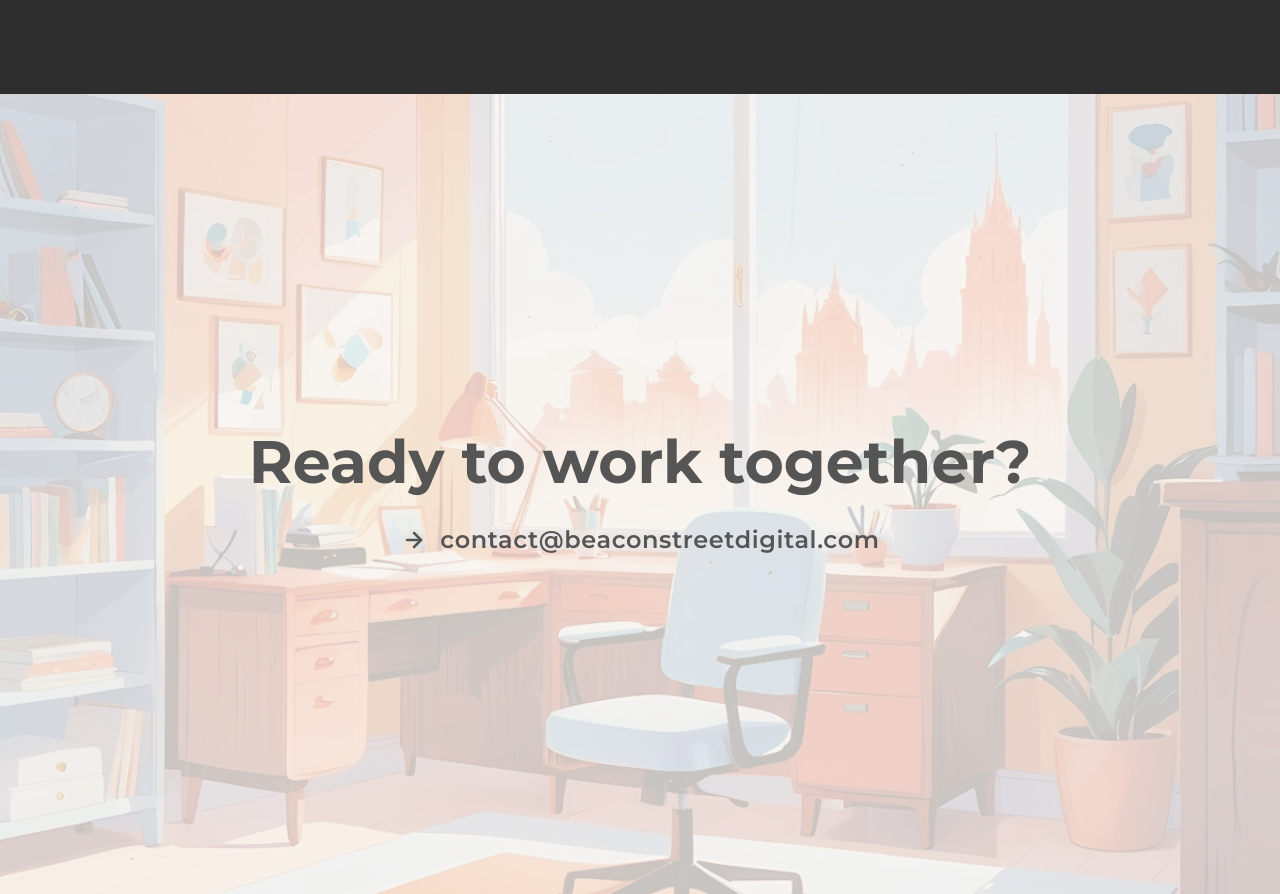
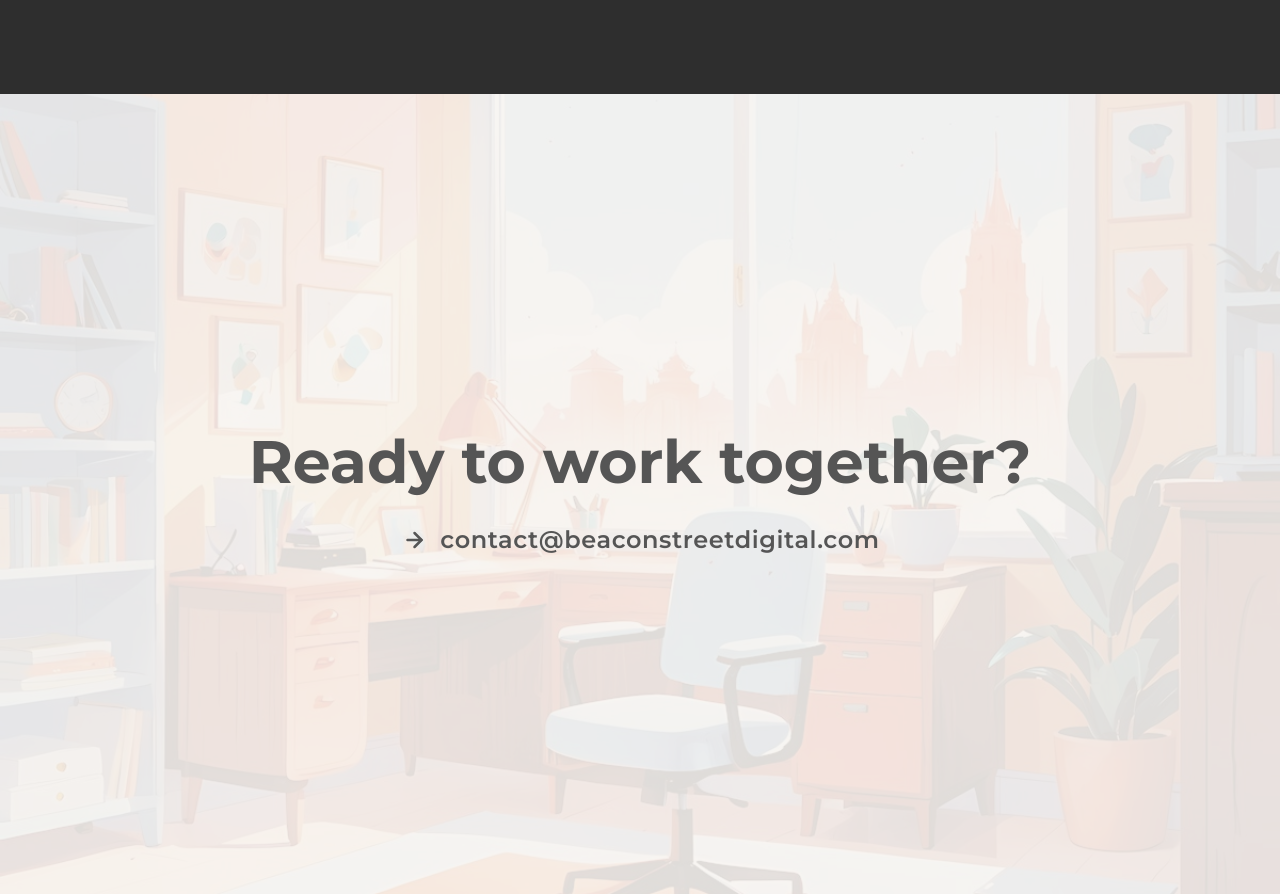
Before and after one commit to beaconstreet/BeaconStreetDigital.com, a Next.js app: page / in a window 1280 px wide. Shown: the part 2018-2912 px from the top of the page. Built offline with nearby package versions, Linux system fonts and the light colour scheme; a web font is replaced by a local one.

Commit message:
fixing deployment errors

```diff
--- a/src/components/sections/Contact.tsx
+++ b/src/components/sections/Contact.tsx
@@ -6,28 +6,24 @@ import { useInView } from "react-intersection-observer";
 import Image from "next/image";
 
 export default function Contact() {
-  // Changed threshold to be more strict about when we consider it "in view"
+  // Reduce the threshold to ensure content appears more readily
   const [ref, inView] = useInView({
     triggerOnce: false,
-    threshold: 0.5, // Increased threshold so it triggers when more of the section is visible
-    rootMargin: "-100px", // Only trigger when fully in viewport
+    threshold: 0.1, // Reduced from 0.5 to 0.1
+    rootMargin: "0px", // Changed from -100px to 0px
   });
 
-  const [showArrow, setShowArrow] = useState(false);
+  const [showArrow, setShowArrow] = useState(true); // Default to true
 
   useEffect(() => {
-    if (inView) {
-      // Remove the timeout and show arrow immediately when in view
-      setShowArrow(true);
-    } else {
-      setShowArrow(false);
-    }
+    // Simplify this logic
+    setShowArrow(inView);
   }, [inView]);
 
   return (
     <div className="relative min-h-screen flex items-center">
       {/* Background image */}
-      <div className="absolute inset-0 z-10">
+      <div className="absolute inset-0 z-0">
         <Image
           src="/backgrounds/Cozy Home Office Setup.jpeg"
           alt="Home office background"
@@ -38,33 +34,27 @@ export default function Contact() {
         />
       </div>
 
-      {/* Primary background color overlay */}
-      <div className="absolute inset-0 primary-bg opacity-80 z-20"></div>
+      {/* Primary background color overlay with higher opacity */}
+      <div className="absolute inset-0 primary-bg opacity-90 z-10"></div>
 
-      {/* Content container - increased z-index to be above the overlay */}
-      <div className="container mx-auto px-4 md:px-8 relative z-30">
+      {/* Content container with increased z-index */}
+      <div className="container mx-auto px-4 md:px-8 relative z-40 w-full">
         <section
           ref={ref}
-          className="h-screen w-full flex flex-col items-center justify-center text-center px-4"
+          className="min-h-screen w-full flex flex-col items-center justify-center text-center"
         >
+          {/* Force visibility for debugging */}
           <motion.h2
-            initial={{ opacity: 0, y: 10 }}
-            animate={{ opacity: inView ? 1 : 0, y: inView ? 0 : 10 }}
-            transition={{ duration: 0.8, delay: 0.3, type: "spring" }}
-            className="text-4xl md:text-5xl lg:text-6xl font-bold secondary-text mb-8"
+            initial={{ opacity: 1, y: 0 }} // Force visible initially
+            animate={{ opacity: 1, y: 0 }} // Always visible
+            className="text-3xl md:text-4xl lg:text-6xl font-bold secondary-text mb-6 md:mb-8"
           >
             Ready to work together?
           </motion.h2>
 
-          <div className="flex items-center justify-center gap-4 secondary-text">
-            {/* Bouncing arrow */}
-            <AnimatePresence>
-              {showArrow && (
-                <motion.div
-                  initial={{ opacity: 0, x: -20 }}
-                  animate={{ opacity: 1, x: 0 }}
-                  exit={{ opacity: 0, x: -20 }}
-                >
+          <div className="flex flex-wrap items-center justify-center gap-2 md:gap-4 secondary-text">
+            {/* Always show arrow for debugging */}
+            <motion.div>
               <motion.svg
                 xmlns="http://www.w3.org/2000/svg"
                 width="24"
@@ -88,16 +78,13 @@ export default function Contact() {
                 <polyline points="12 5 19 12 12 19"></polyline>
               </motion.svg>
             </motion.div>
-              )}
-            </AnimatePresence>
 
-            {/* Email address with hover effect */}
+            {/* Force visibility for email */}
             <motion.a
-              initial={{ opacity: 0, y: 10 }}
-              animate={{ opacity: inView ? 1 : 0, y: inView ? 0 : 10 }}
-              transition={{ duration: 0.8, delay: 0.6, type: "spring" }}
+              initial={{ opacity: 1, y: 0 }} // Force visible initially
+              animate={{ opacity: 1, y: 0 }} // Always visible
               href="mailto:contact@beaconstreetdigital.com"
-              className="secondary-text email-shrink tracking-wide font-semibold text-2xl no-underline hover:no-underline hover-accent-color transition-colors duration-200 !decoration-none items-center"
+              className="secondary-text email-shrink tracking-wide font-semibold text-lg md:text-2xl break-all md:break-normal no-underline hover:no-underline hover-accent-color transition-colors duration-200"
               style={{ textDecoration: "none" }}
             >
               <span>contact</span>
```
Lines whose indentation alone changed are shown as unchanged.
